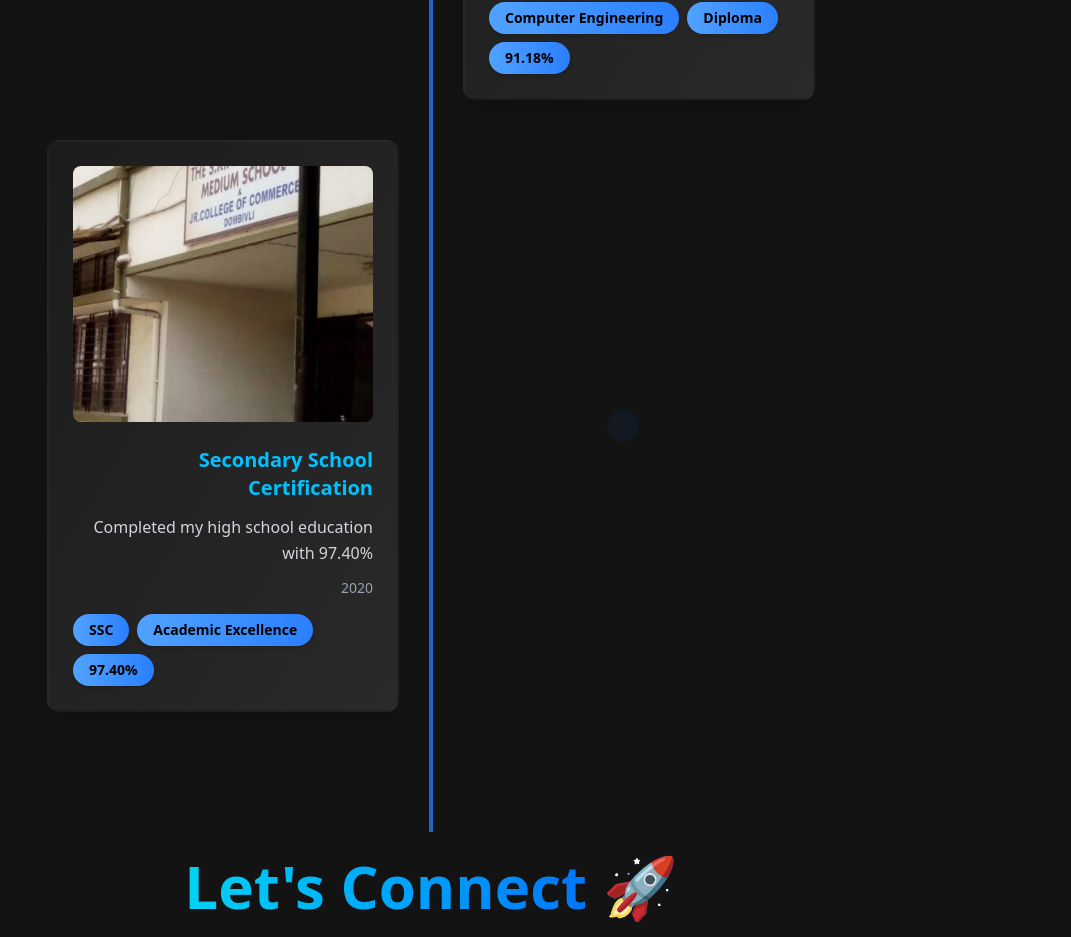
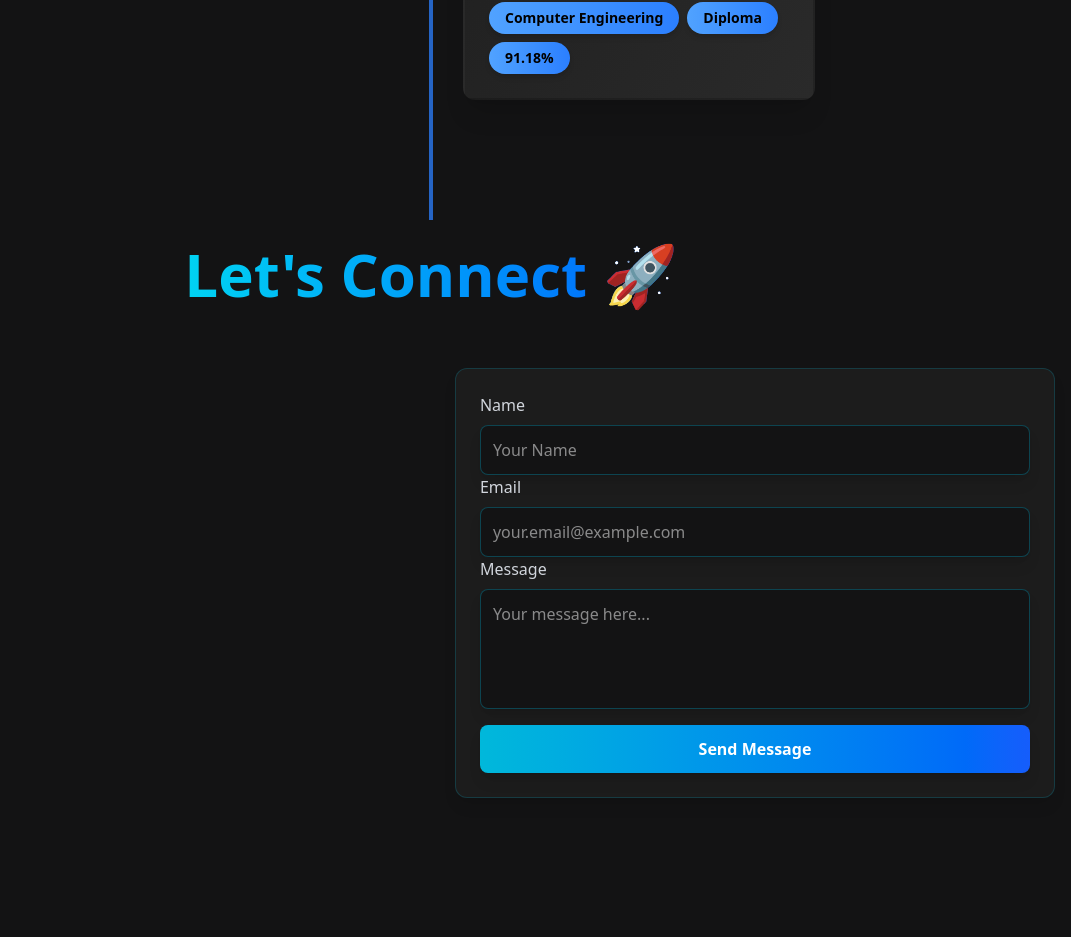
Before and after one commit to TanishqMSD/myPortfolio, a React (Vite) app: page / in a window 1280 px wide. Shown: the part 7582-8519 px from the top of the page, without its empty margins (209-1280 px from the left). Built offline with nearby package versions, Linux system fonts and the light colour scheme; no server answers.

Commit message:
Updated component

```diff
--- a/src/components/Education.jsx
+++ b/src/components/Education.jsx
@@ -20,13 +20,6 @@ const educationData = [
     year: "2021 - 2024",
     imgSrc: Gpt,
     tags: ["Computer Engineering", "Diploma", "91.18%"]
-  },
-  {
-    title: "Secondary School Certification",
-    description: "Completed my high school education with 97.40%",
-    year: "2020",
-    imgSrc: Skp,
-    tags: ["SSC", "Academic Excellence", "97.40%"]
   }
 ];
 
```
